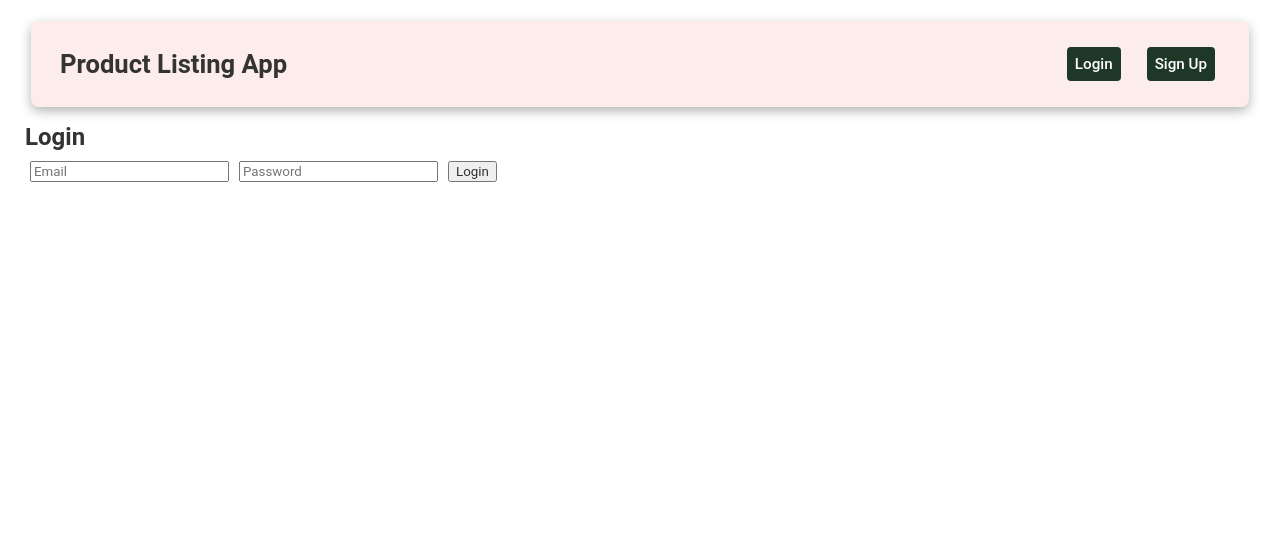
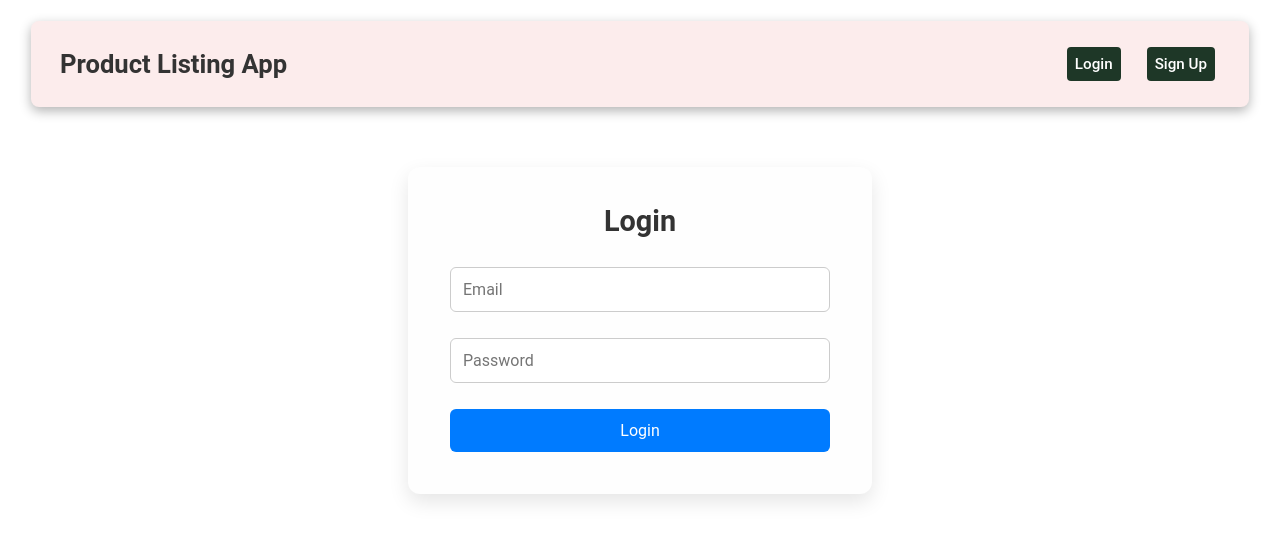
Before and after one commit to kakuly04/Product-Listing-Application, a React (Create React App) app in the folder listing-app/: page /login in a window 1280 px wide. Shown: the top 540 px of the page. Built offline with nearby package versions, Linux system fonts and the light colour scheme.

Commit message:
Update index.css

```diff
--- a/listing-app/src/index.css
+++ b/listing-app/src/index.css
@@ -38,7 +38,7 @@
 
 .product-grid-card img {
   width: 100%;
-  height: auto; /* maintain full image without crop */
+  height: auto; /* maintains full image */
   display: block;
   object-fit: contain; /* prevent cropping */
 }
@@ -277,6 +277,70 @@
   max-width: 200px;
 }
 
+.signup,
+.login {
+  max-width: 400px;
+  margin: 60px auto;
+  padding: 32px;
+  background-color: #fefefe;
+  border-radius: 12px;
+  box-shadow: 0 8px 20px rgba(0, 0, 0, 0.1);
+  text-align: center;
+}
+
+.signup h2,
+.login h2 {
+  margin-bottom: 24px;
+  color: #333;
+  font-size: 1.8rem;
+  font-weight: bold;
+}
+
+.signup form,
+.login form {
+  display: flex;
+  flex-direction: column;
+  gap: 16px;
+}
+.signup form input,
+.login form input {
+  padding: 12px;
+  border-radius: 6px;
+  border: 1px solid #ccc;
+  font-size: 1rem;
+}
+
+.signup form input:focus,
+.login form input:focus {
+  border-color: #007bff;
+  outline: none;
+}
+
+.signup form button,
+.login form button {
+  padding: 12px;
+  background-color: #007bff;
+  color: white;
+  border: none;
+  font-size: 1rem;
+  border-radius: 6px;
+  cursor: pointer;
+  transition: background-color 0.3s ease;
+}
+
+.signup form button:hover,
+.login form button:hover {
+  background-color: #0056b3;
+}
+
+/* Responsive signin and login pages*/
+@media (max-width: 480px) {
+  .auth-container {
+    margin: 30px 16px;
+    padding: 24px;
+  }
+}
+
 
 /* Responsive Navbar */
 @media screen and (max-width: 768px) {
```
